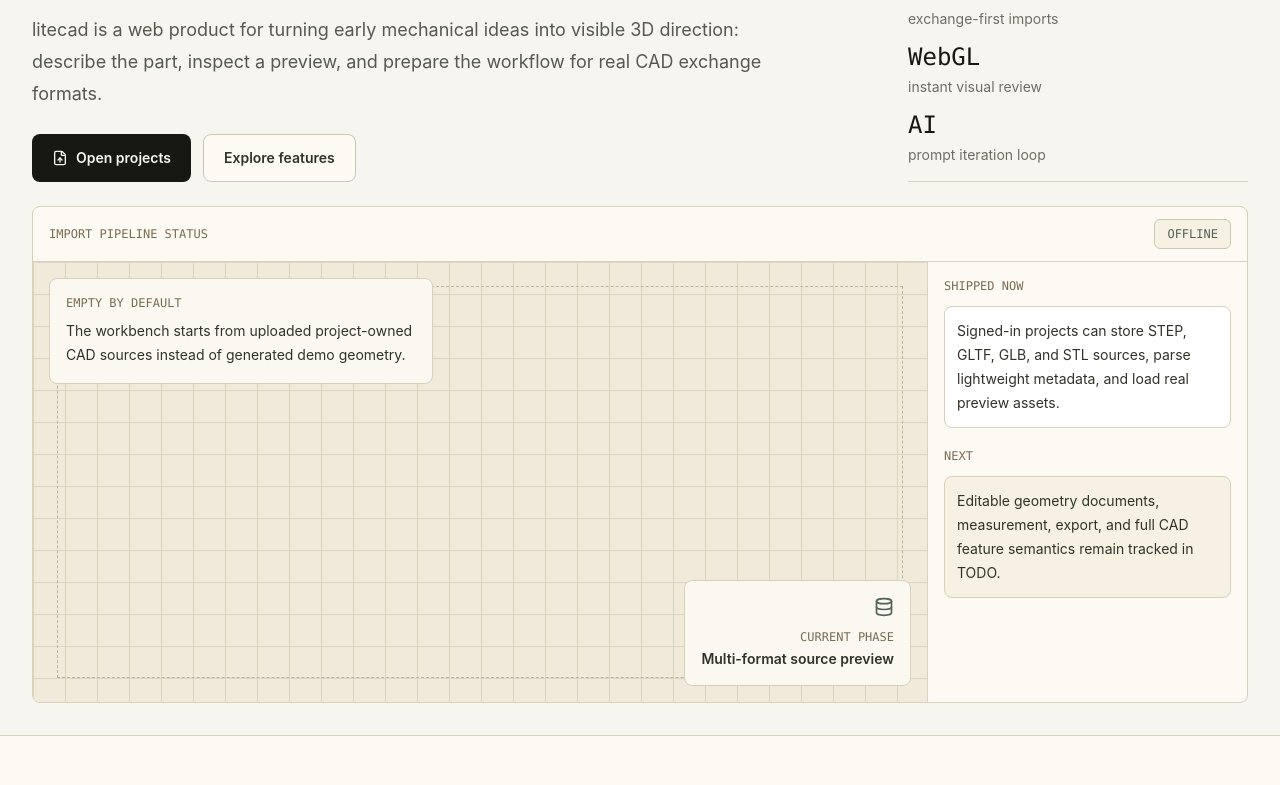
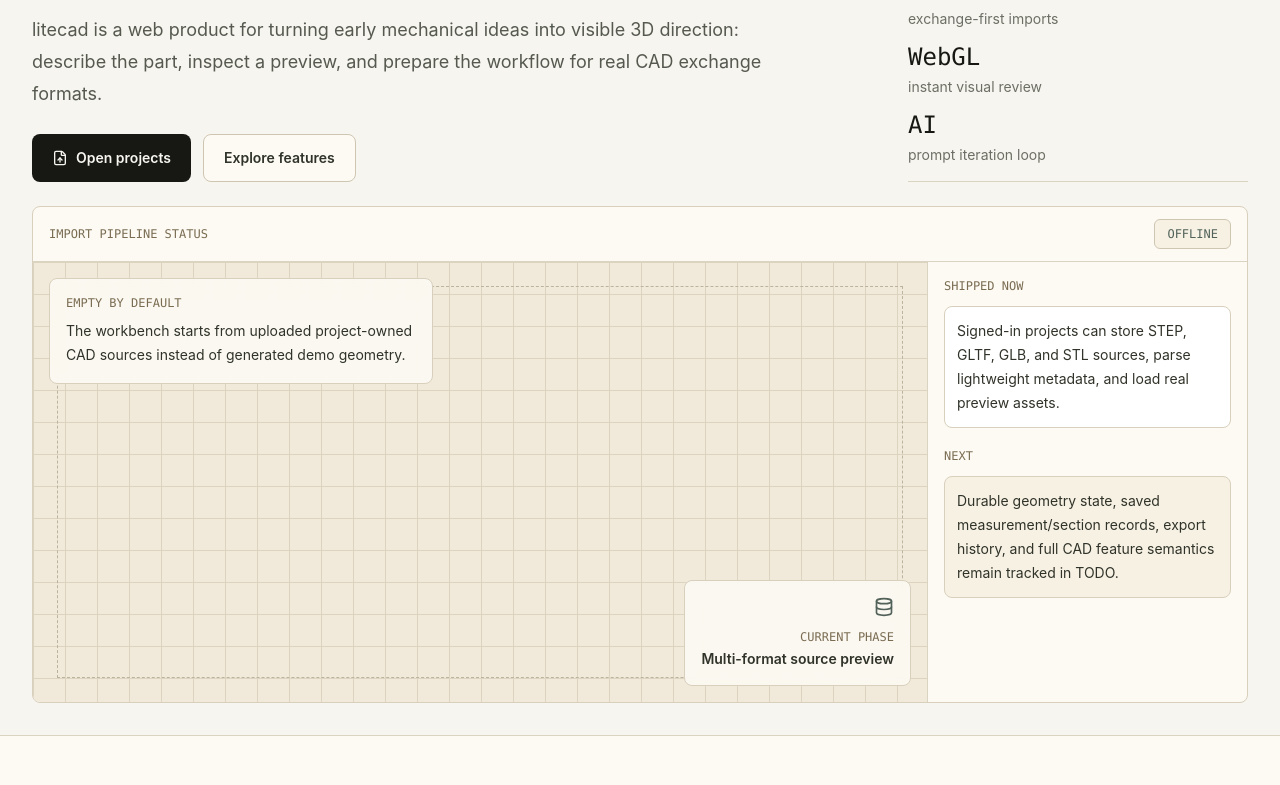
Before and after one commit to miclle/litecad, a React (Vite) app in the folder website/: page / in a window 1280 px wide. Shown: the part 377-1162 px from the top of the page. Built offline with nearby package versions, Linux system fonts and the light colour scheme; no server answers.

Commit message:
docs: record remaining CAD work

```diff
--- a/website/src/views/home/index.tsx
+++ b/website/src/views/home/index.tsx
@@ -123,7 +123,7 @@ function Home() {
 
               <p className="font-mono text-xs uppercase text-[#7a6c52] lg:mt-5">Next</p>
               <div className="rounded-md border border-[#d8cfbc] bg-[#f7f1e4] p-3 text-sm leading-6 text-[#303329] sm:col-span-2 lg:mt-3">
-                Editable geometry documents, measurement, export, and full CAD feature semantics remain tracked in TODO.
+                Durable geometry state, saved measurement/section records, export history, and full CAD feature semantics remain tracked in TODO.
               </div>
             </aside>
           </div>
```
Also changed, not shown: 2 other files (tests, documents, lock files or other folders).
